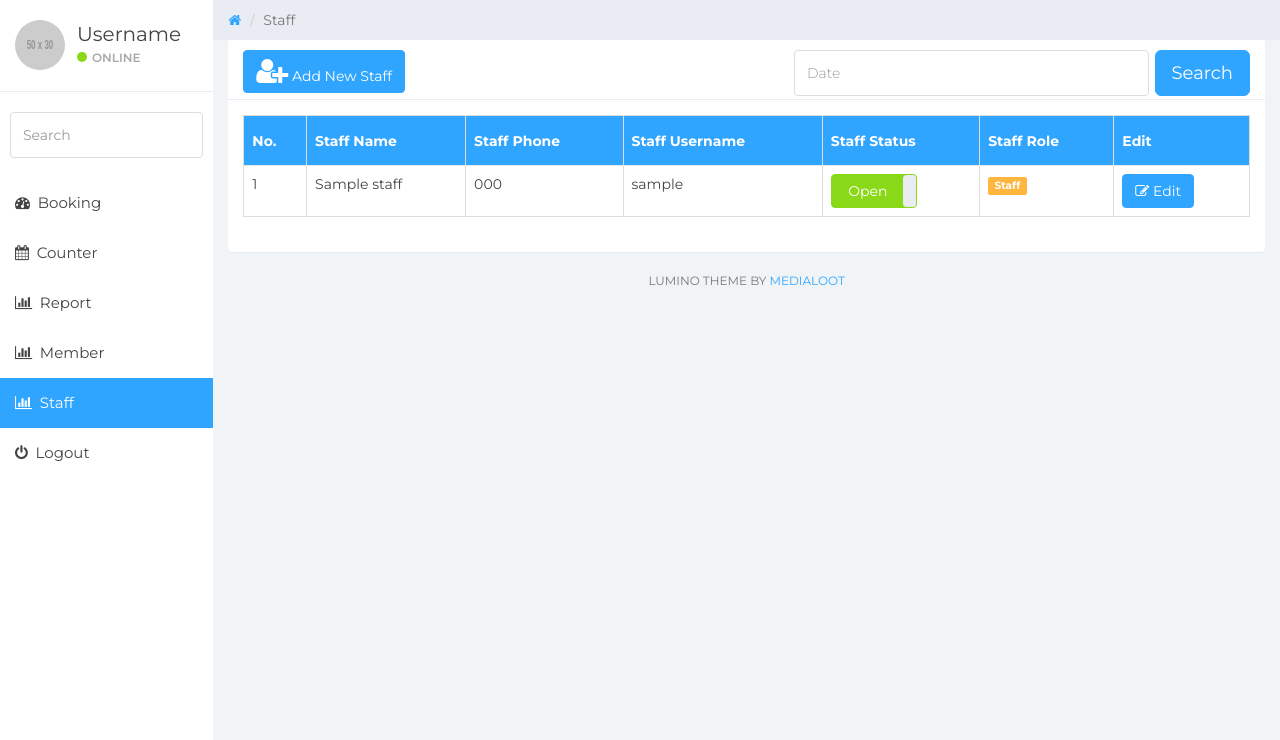
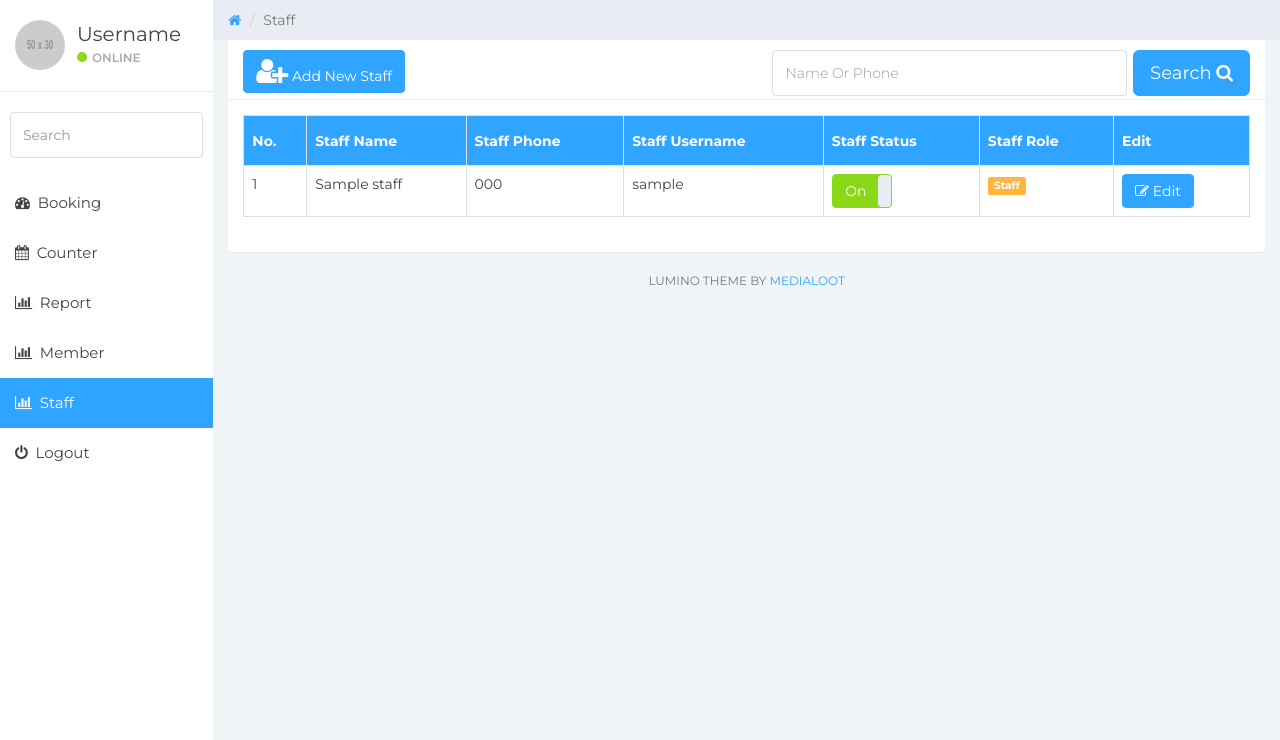
Before and after one commit to nunthanok/football, a PHP site: page /admin/staff.php in a window 1280 px wide. Shown: the part 60-800 px from the top of the page. Run offline with PHP 8.4, Linux system fonts and the light colour scheme; tables that the repository leaves empty or names only in its code hold one stand-in row (values such as "Sample post"); grey boxes labelled with a size stand in for pictures from a placeholder-image service; some libraries are stand-ins or nearby versions.

Commit message:
staff page

```diff
--- a/admin/change_status_staff.php
+++ b/admin/change_status_staff.php
@@ -1,14 +1,14 @@
 <?php
 include("../database/connect.php");
 
- echo  $status = $_POST["status"];
+  $status = $_POST["status"];
   $staff_id = $_POST["staff_id"];
 
 $sql = "UPDATE staffs SET staff_status = '$status' WHERE staff_id = '$staff_id' ";
 
 if(mysqli_query($conn, $sql)){
 
-    echo "Record updated successfully";
+    echo "Record updated successfully".$status.$staff_id;
 
 }else{
 
--- a/admin/staff.php
+++ b/admin/staff.php
@@ -138,9 +138,9 @@
 								<form class="form-inline pull-right">
 									<div class="form-group">
 										<label class="sr-only" for="exampleInputPassword3">Search</label>
-										<input type="password" class="form-control" size="40" id="" placeholder="Date">
+										<input type="password" class="form-control" size="40" id="" placeholder="Name Or Phone">
 									</div>
-									<button type="submit" class="btn btn-primary btn-lg">Search</button>
+									<button type="submit" class="btn btn-primary btn-lg">Search <i class="fa fa-search" aria-hidden="true"></i></button>
 								</form>
 							</div>
 						</div><!--/.row-->
--- a/admin/table_staff.php
+++ b/admin/table_staff.php
@@ -23,6 +23,7 @@ include("../database/connect.php");
 
         if($result->num_rows > 0){
             while($row = $result->fetch_assoc()){
+                $check = $row["staff_status"] == "ON" ? "checked" : "";
         ?>
 
         <tr>
@@ -30,13 +31,10 @@ include("../database/connect.php");
             <td><?php echo $row["staff_name"]?></td>
             <td><?php echo $row["staff_phone"]?></td>
             <td><?php echo $row["staff_username"]?></td>
-            <td>
+            <td class="status">
 
-            <?php if($row["staff_status"]="ON"); {?>
+            <input type="checkbox"  <?PHP echo $check; ?> data-toggle="toggle" class="staff_status" data-id="<?php echo $row["staff_id"]; ?>" data-onstyle="success" data-offstyle="danger">
 
-            <input type="checkbox" checked data-toggle="toggle" data-onstyle="success" data-offstyle="danger" data-off="Closed" data-on="Open" class="staff_status" data-id="<?php echo $row["staff_id"]?>">
-
-            <?php }?>
             </td>
             <td>
             <?php  $role = $row["staff_role"];
@@ -72,8 +70,10 @@ $(document).ready(function(){
     $(".staff_status").on('change',function(event){
         event.preventDefault();
 
-        var status = this.checked ? 'ON' : 'OFF';
-        var staff_id = $(this).data("id")
+         var status = this.checked ? 'ON' : 'OFF';
+        // var status = $(this).closest("tr").find(".status").text();
+        // var staff_id = $(this).closest("tr").find(".edit_data").data("id");
+        var staff_id = $(this).data("id");
         console.log(staff_id);
         console.log(status);
 
@@ -83,11 +83,12 @@ $(document).ready(function(){
             data:{status:status, staff_id:staff_id },
             dataType: "json",
             success: function(data){
-                console.log(data);
+                 console.log(data);
+                 location.reload();
 
             },
             error: function(xhr,status,error){
-               console.log(xhr);
+                console.log(xhr);
             }
         });
 
@@ -95,4 +96,7 @@ $(document).ready(function(){
 
 });
 
+
+
+
 </script>
```
